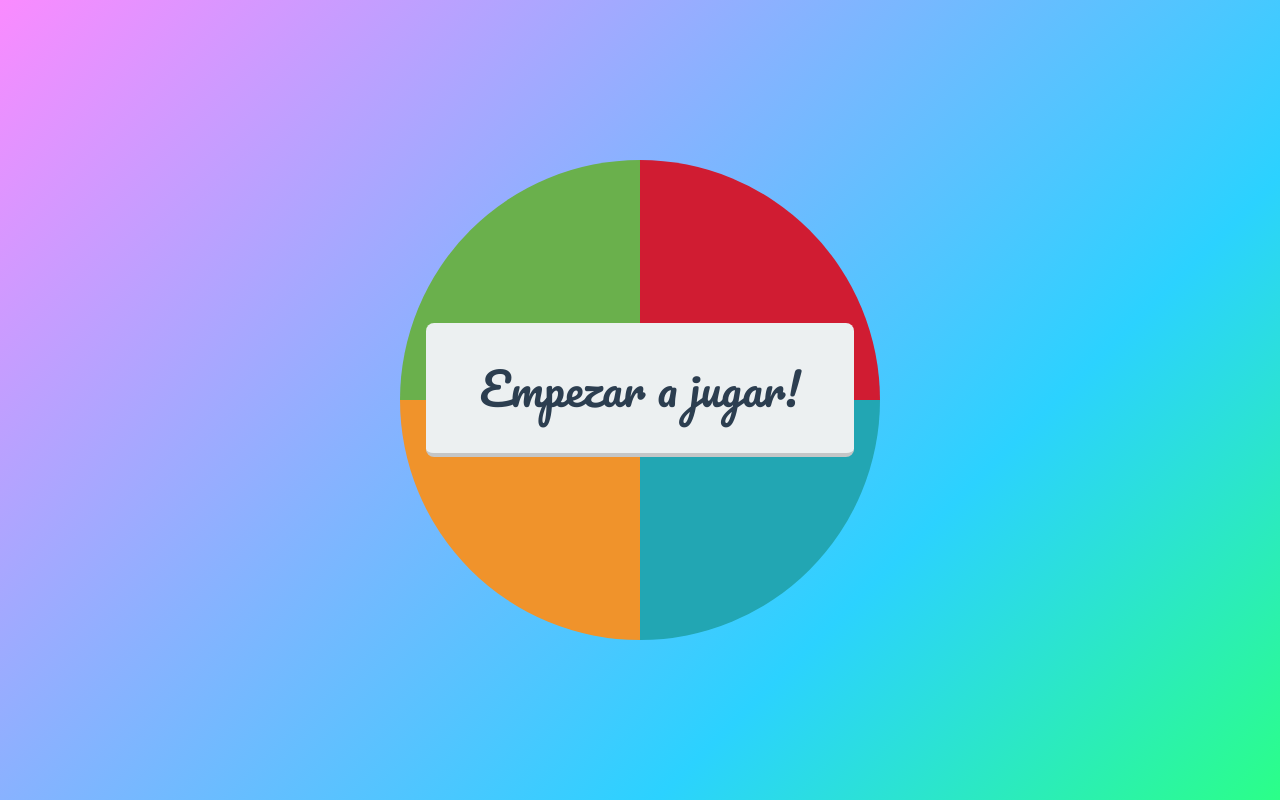
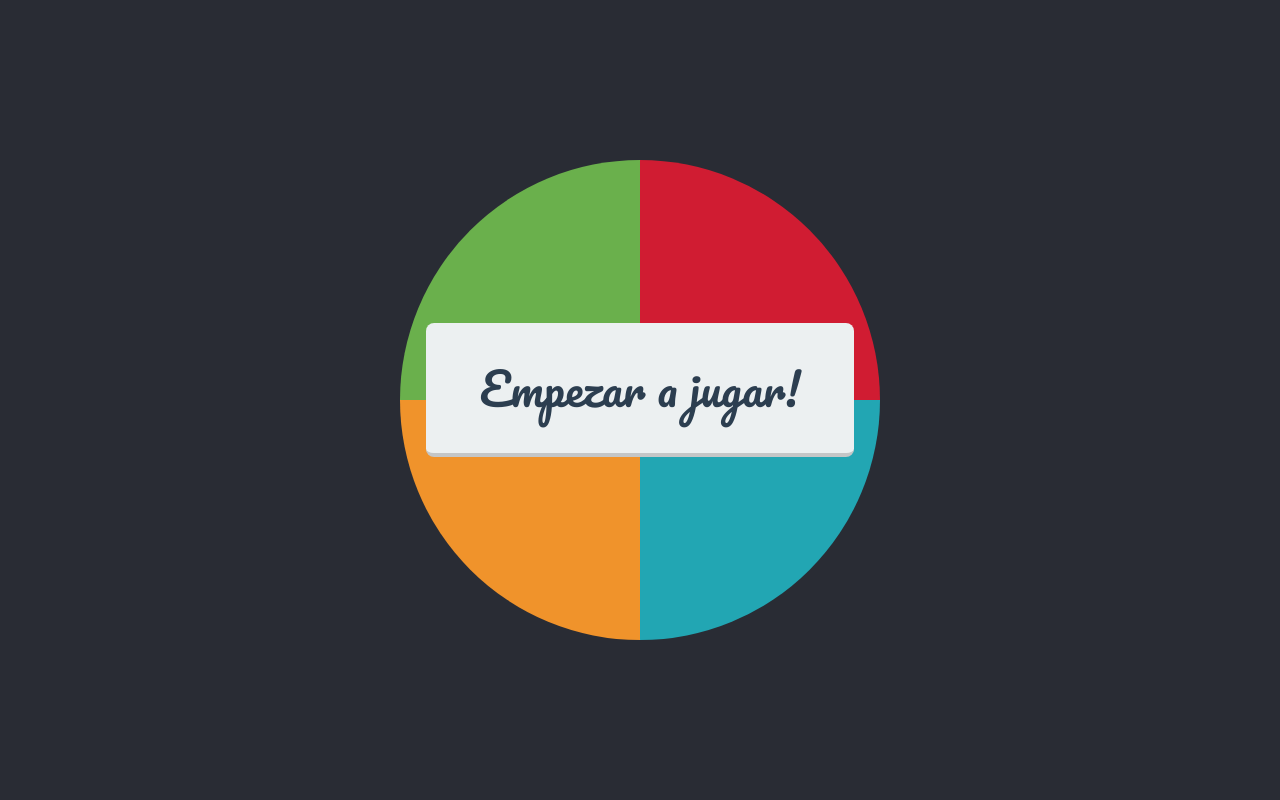
Before and after one commit to aaronespasa/espasa-says, a plain HTML site: page index.html in a window 1280 px wide. Drawn offline with nearby package versions, Linux system fonts and the light colour scheme.

Commit message:
Cambiando fondo

```diff
--- a/styles/main.css
+++ b/styles/main.css
@@ -2,7 +2,7 @@ body {
   margin: 0;
   /*background-image: linear-gradient(90deg, #00DBDE 0%, #FC00FF 100%);*/
   /*background: linear-gradient(to right, #2980b9, #2c3e50);*/
-  background-image: linear-gradient(135deg, #FA8BFF 0%, #2BD2FF 70%, #2BFF88 100%);
+  background-color: #292C34;
   display: flex;
   align-items: center;
   height: 100vh;
```
